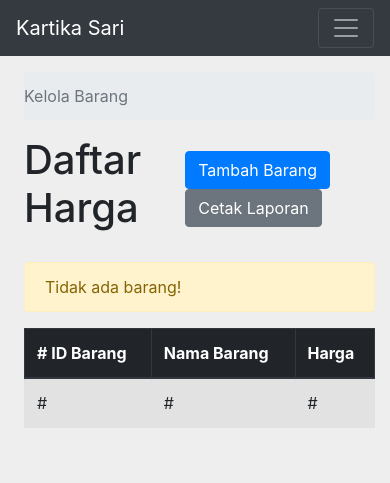
After one commit to ks-project/ks_purchaseorder, a CodeIgniter app: page /database/index.php/supplier/index in a window 390 px wide. The commit adds this page. Shown: the top 483 px of the page. Run offline with CodeIgniter, Linux system fonts and the light colour scheme; some libraries are stand-ins or nearby versions.

Commit message:
upload database & update page daftar_harga

```diff
--- a/application/controllers/Dashboard.php
+++ b/application/controllers/Dashboard.php
@@ -19,4 +19,8 @@ class Dashboard extends CI_Controller {
     public function pembelian() {
         $this->load->view('pembelian');
     }
+
+    public function daftar_harga() {
+        $this->load->view('daftar_harga');
+    }
 }
--- /dev/null
+++ b/application/controllers/Supplier.php
@@ -0,0 +1,15 @@
+<?php
+defined('BASEPATH') OR exit('No direct script access allowed');
+// f99aecef3d12e02dcbb6260bbdd35189c89e6e73
+
+class Supplier extends CI_Controller {
+
+	public function __construct() {
+		parent::__construct();
+		$this->load->model('m_karyawan', '', TRUE);
+	}
+
+	public function index() {
+		$this->load->view('daftar_harga_supplier');
+	}
+}
--- /dev/null
+++ b/application/views/daftar_harga_supplier.php
@@ -0,0 +1,217 @@
+<!DOCTYPE html>
+<html>
+<head>
+	<title>KartikaSari :: Daftar Harga</title>
+	<!-- Bootstrap CSS -->
+	<link rel="stylesheet" href="<?=base_url()?>assets/css/bootstrap.min.css">
+    <!-- Custom CSS -->
+    <link rel="stylesheet" href="<?=base_url()?>assets/css/main.css">
+</head>
+<body>
+
+    <!-- NAVBAR -->
+    <?php $this->load->view('partial/navbar.php'); ?>
+    <!--/ NAVBAR -->
+
+    <div class="container-fluid">
+        <div class="row">
+            <!-- SIDEBAR -->
+            <!--/ SIDEBAR -->
+
+            <main class="col-sm-9 ml-sm-auto col-md-10 pt-3 pl-4" role="main">
+
+                <nav aria-label="breadcrumb" role="navigation">
+                    <ol class="breadcrumb pl-0">
+                        <li class="breadcrumb-item active" aria-curent="page">Kelola Barang</li>
+                    </ol>
+                </nav>
+                <div class="d-flex justify-content-between align-items-baseline">
+                    <h1>Daftar Harga</h1>
+                    <div class="">
+                        <a href="<?=base_url('admin/tambah_barang');?>" class="btn btn-primary">Tambah Barang</a>
+                        <a href="<?=base_url('admin/cetak_laporan_barang');?>" class="btn btn-secondary">Cetak Laporan</a>
+                    </div>
+                </div>
+
+
+                <!-- NOTIFICATION -->
+                <!-- NOTIFICATION::hapus_barang -->
+                <?php if ($this->session->flashdata('hapus_id')) {
+                        if ($this->session->flashdata('hapus_berhasil')) {
+                ?>
+                <div class="alert alert-success alert-dismissible fade show" role="alert">
+                    <strong>Berhasil</strong> menghapus data barang <strong>#<?=$this->session->flashdata('hapus_id');?>!</strong>
+                    <button type="button" class="close" data-dismiss="alert" aria-label="Close">
+                        <span aria-hidden="true">&times;</span>
+                    </button>
+                </div>
+                <?php } else { ?>
+                <div class="alert alert-danger alert-dismissible fade show" role="alert">
+                    <strong>Gagal</strong> menghapus data barang <strong>#<?=$this->session->flashdata('hapus_id');?>!</strong> Terjadi kesalahan
+                    <button type="button" class="close" data-dismiss="alert" aria-label="Close">
+                        <span aria-hidden="true">&times;</span>
+                    </button>
+                </div>
+                <?php
+                        }
+                    }
+                ?>
+
+                <!-- NOTIFICATION::tambah_barang -->
+                <?php if ($this->session->flashdata('tambah_id')) { ?>
+                <div class="alert alert-success alert-dismissible fade show" role="alert">
+                    <strong>Berhasil</strong> menambah data barang <strong>#<?=$this->session->flashdata('tambah_id');?>!</strong>
+                    <button type="button" class="close" data-dismiss="alert" aria-label="Close">
+                        <span aria-hidden="true">&times;</span>
+                    </button>
+                </div>
+                <?php } ?>
+
+                <!-- NOTIFICATION::edit_barang -->
+                <?php if ($this->session->flashdata('edit_id')) {
+                        if (!$this->session->flashdata('edit_gagal')) {
+                ?>
+                <div class="alert alert-success alert-dismissible fade show" role="alert">
+                    <strong>Berhasil</strong> mengedit data barang <strong>#<?=$this->session->flashdata('edit_id');?>!</strong>
+                    <button type="button" class="close" data-dismiss="alert" aria-label="Close">
+                        <span aria-hidden="true">&times;</span>
+                    </button>
+                </div>
+                <?php } else { ?>
+                <div class="alert alert-danger alert-dismissible fade show" role="alert">
+                    <strong>Gagal</strong> mengedit data barang <strong>#<?=$this->session->flashdata('edit_id');?>!</strong> Terjadi kesalahan
+                    <button type="button" class="close" data-dismiss="alert" aria-label="Close">
+                        <span aria-hidden="true">&times;</span>
+                    </button>
+                </div>
+                <?php
+                        }
+                    }
+                ?>
+
+                <!-- NOTIFICATION::tambah_stok_barang -->
+                <?php if ($this->session->flashdata('tambah_stok_id')) {
+                        if ($this->session->flashdata('tambah_stok_berhasil')) {
+                ?>
+                <div class="alert alert-success alert-dismissible fade show" role="alert">
+                    <strong>Berhasil</strong> menambah stok barang <strong>#<?=$this->session->flashdata('tambah_stok_id');?>!</strong>
+                    <button type="button" class="close" data-dismiss="alert" aria-label="Close">
+                        <span aria-hidden="true">&times;</span>
+                    </button>
+                </div>
+                <?php } else { ?>
+                <div class="alert alert-danger alert-dismissible fade show" role="alert">
+                    <strong>Gagal</strong> menambah barang <strong>#<?=$this->session->flashdata('tambah_stok_id');?>!</strong> Terjadi kesalahan
+                    <button type="button" class="close" data-dismiss="alert" aria-label="Close">
+                        <span aria-hidden="true">&times;</span>
+                    </button>
+                </div>
+                <?php
+                        }
+                    }
+                ?>
+
+                <!--/ NOTIFICATION -->
+
+
+            <?php  { ?>
+                <div class="alert alert-warning" role="alert">
+                    Tidak ada barang!
+                </div>
+
+                <div class="table-responsive">
+                    <table class="table table-striped table-bordered">
+                        <thead class="thead-dark">
+                            <tr>
+                                <th># ID Barang</th>
+                                <th>Nama Barang</th>
+                                <th>Harga</th>
+                            </tr>
+                        </thead>
+                        <tbody>
+                            <tr>
+                                <td>#</td>
+                                <td>#</td>
+                                <td>#</td>
+                            </tr>
+                        </tbody>
+                    </table>
+                </div>
+            <?php } ?>
+            </main>
+        </div>
+    </div>
+
+  <!-- MODAL:: konfirmasi hapus -->
+    <div class="modal fade" id="modal_konfirmasi_hapus">
+        <div class="modal-dialog" role="document">
+            <div class="modal-content">
+                <div class="modal-header">
+                    <h5 class="modal-title">Hapus Barang #<span class="detail font-bold"></span></h5>
+                    <button type="button" class="close" data-dismiss="modal" aria-label="Close">
+                        <span aria-hidden="true">&times;</span>
+                    </button>
+                </div>
+                <div class="modal-body">
+                    <p>Apakah Anda yakin akan menghapus data ini?</p>
+                </div>
+                <div class="modal-footer">
+                    <a href="#" class="btn btn-danger modal-action">Ya</a>
+                    <button type="button" class="btn btn-secondary" data-dismiss="modal">Tidak</button>
+                </div>
+            </div>
+        </div>
+    </div>
+
+    <!-- MODAL:: tambah stok barang -->
+    <div class="modal fade" id="modal_tambah_stok">
+        <div class="modal-dialog" role="document">
+            <div class="modal-content">
+                <div class="modal-header">
+                    <h5 class="modal-title">Tambah Stok Barang #<span class="detail font-bold"></span></h5>
+                    <button type="button" class="close" data-dismiss="modal" aria-label="Close">
+                        <span aria-hidden="true">&times;</span>
+                    </button>
+                </div>
+            <div class="modal-body">
+                <form class="form-inline" id="form_tambah_stok" method="POST">
+                    <label class="mr-sm-2">Jumlah Barang: </label>
+                    <input type="number" class="form-control mb-2 mr-sm-2 mb-sm-0" name="jumlah_barang" id="jumlah_barang" placeholder="0" required>
+                </form>
+            </div>
+            <div class="modal-footer">
+                <button type="button" class="btn btn-secondary" data-dismiss="modal">Batal</button>
+                <button type="button" class="btn btn-primary modal-action">Simpan</button>
+            </div>
+        </div>
+    </div>
+
+  <!-- Bootstrap JS -->
+	<script type="text/javascript" src="<?=base_url()?>assets/js/popper.1.11.0.min.js"></script>
+	<script type="text/javascript" src="<?=base_url()?>assets/js/jquery-3.2.1.min.js"></script>
+	<script type="text/javascript" src="<?=base_url()?>assets/js/bootstrap.min.js"></script>
+
+    <script type="text/javascript">
+    $(document).ready(function() {
+        $('#modal_konfirmasi_hapus').on('show.bs.modal', function (e) {
+            var btn = $(e.relatedTarget);
+
+            var modal = $(this);
+            modal.find('.modal-title span.detail').text(`${btn.data('id')}-${btn.data('nama')}`);
+            modal.find('.modal-action').attr('href', `<?=base_url()?>admin/hapus_barang/${btn.data('id')}`);
+        });
+        $('#modal_tambah_stok').on('show.bs.modal', function (e) {
+            var btn = $(e.relatedTarget);
+            var id = btn.data('id');
+            var nama = btn.data('nama');
+            var modal = $(this);
+            var form = modal.find('#form_tambah_stok');
+            form.attr('action', "<?=base_url('admin/tambah_stok_barang/') ?>" + id);
+            modal.find('.modal-title span.detail').text(`${id}-${nama}`);
+            modal.find('.modal-action').on('click', function() { form.submit(); });
+
+        })
+    })
+  </script>
+</body>
+</html>
--- a/application/views/partial/sidebar.php
+++ b/application/views/partial/sidebar.php
@@ -4,7 +4,7 @@
         	<span class="nav-link disabled">Barang</span>
 		  </li>
 		  <li class="nav-item">
-			<a class="nav-link" href="">
+			<a class="nav-link" href="<?=base_url()?>dashboard/daftar_harga">
 				Daftar Harga
 			</a>
 		</li>
```
Also changed, not shown: application/views/daftar_harga.php (renamed from application/views/update_harga.php, +2 -20 lines), ks_purchaseorder.sql (added, +86 -0 lines).
